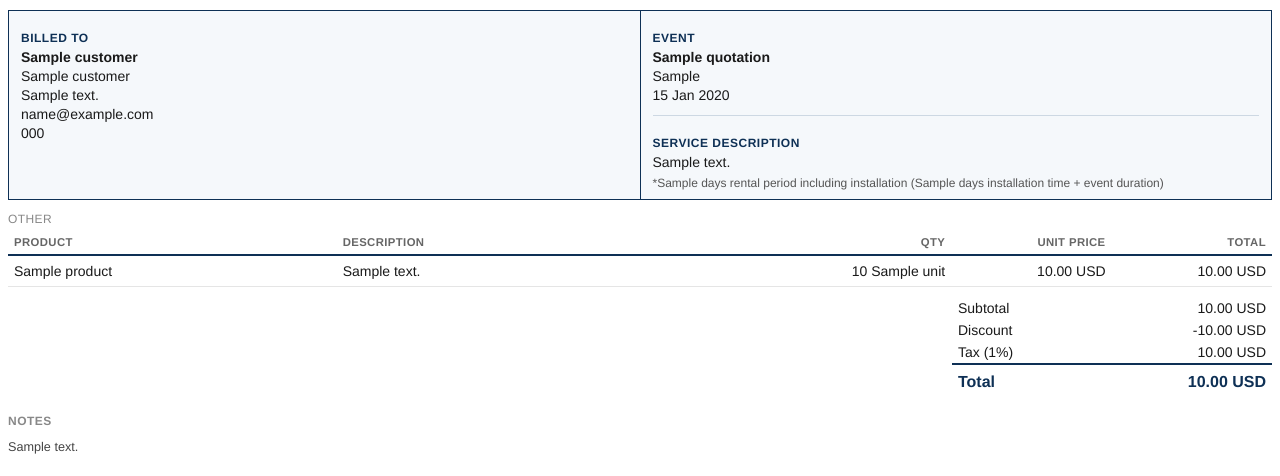
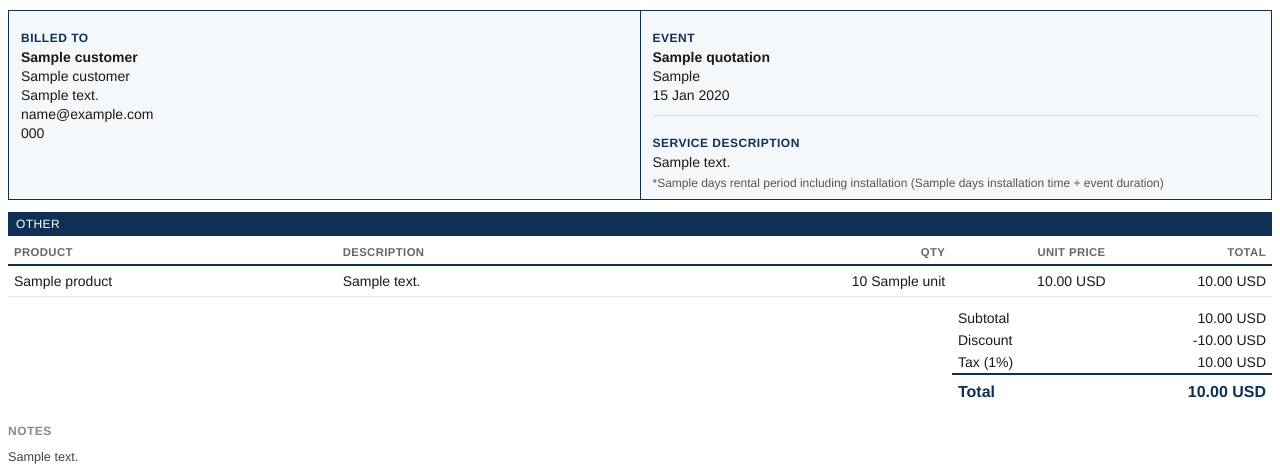
Before and after one commit to keselioglu/viziwall-quotes, a Python web app: template backend/app/templates/quotation.html in a window 1280 px wide. Shown: the part 93-569 px from the top of the page. Run offline with Jinja, Linux system fonts and the light colour scheme; the template is opened without the code that fills it: most values are stand-ins (such as "Sample title", 1, 10 or a date in 2020); grey boxes marked "Sample" are stand-in pictures.

Commit message:
Give category title bars a brand navy background
Replaces the plain gray category label (LED Wall Panels & Accessories,
Services, etc.) with a solid brand navy bar and white text.

```diff
--- a/backend/app/templates/quotation.html
+++ b/backend/app/templates/quotation.html
@@ -20,7 +20,7 @@
     th { text-align: left; font-size: 8.5pt; text-transform: uppercase; letter-spacing: 0.4px; color: #666; border-bottom: 2px solid #0e3055; padding: 6px 6px; }
     td { padding: 7px 6px; border-bottom: 1px solid #e5e5e5; vertical-align: top; }
     .num { text-align: right; white-space: nowrap; }
-    .category-title { font-size: 9pt; text-transform: uppercase; letter-spacing: 0.4px; color: #888; margin: 12px 0 4px; }
+    .category-title { font-size: 9pt; text-transform: uppercase; letter-spacing: 0.4px; color: #fff; background: #0e3055; padding: 5px 8px; margin: 12px 0 4px; }
     .category-title:first-of-type { margin-top: 0; }
     .totals { width: 320px; margin-left: auto; margin-top: 10px; }
     .totals table { margin: 0; }
```
